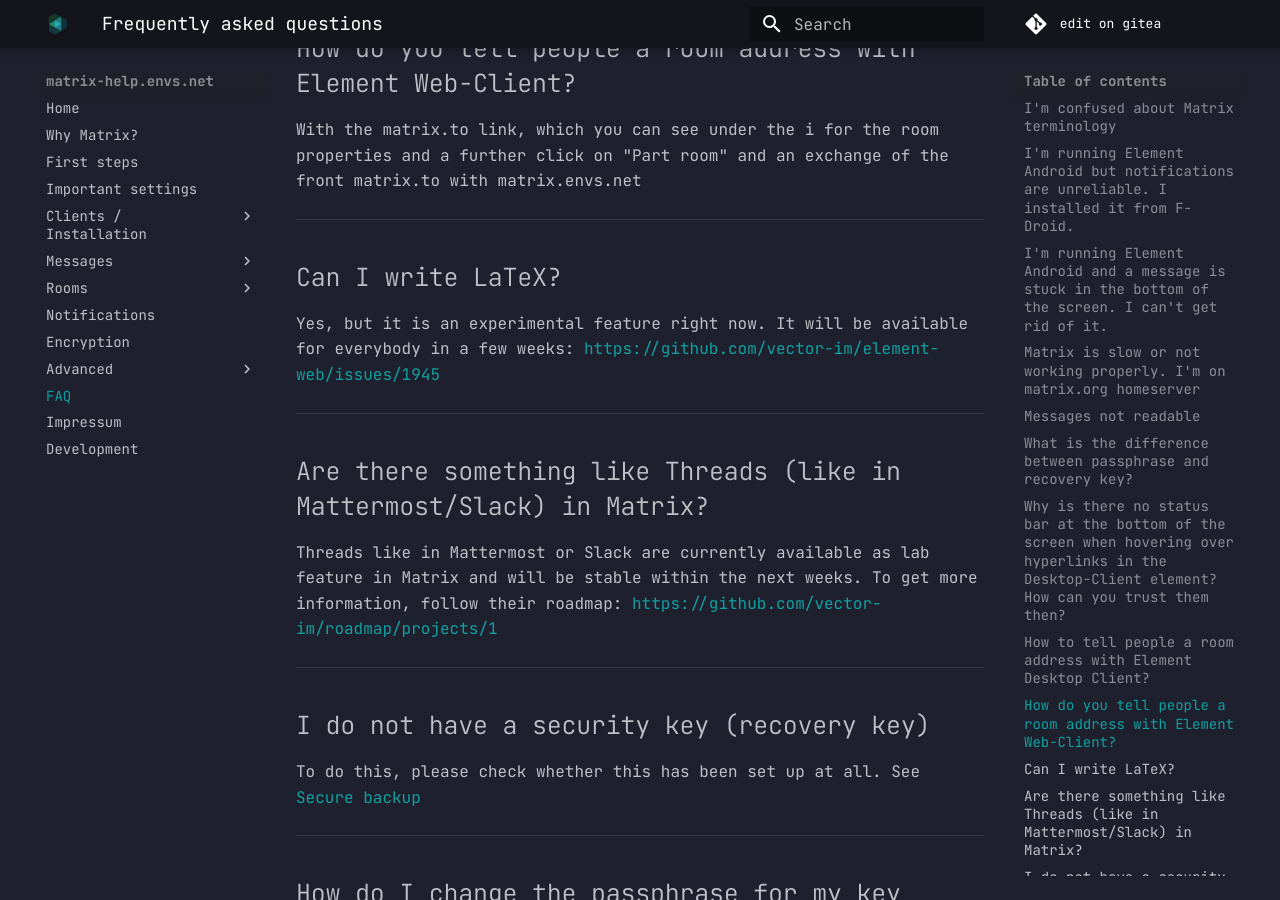
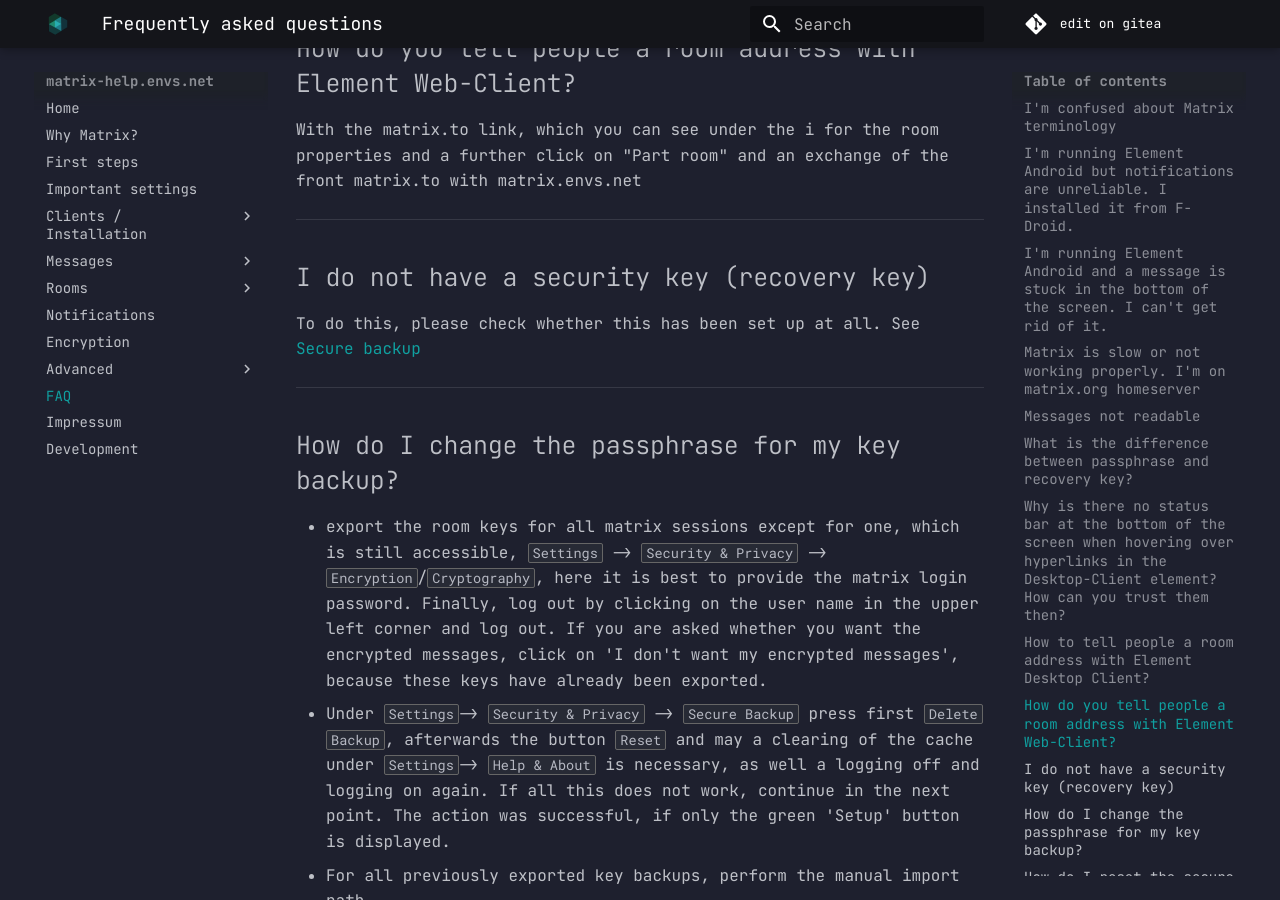
Before and after one commit to envs-net/matrix-doc, an MkDocs documentation site: the page built from docs/faq.md, in a window 1280 px wide and 900 px high, scrolled down 3292 px. Built offline with MkDocs 1.6.1 and Material for MkDocs 9.7.7, drawn with Linux system fonts in a browser that asks for light colours; some of the changed text lies outside the part shown.

Commit message:
update some outdated informations

```diff
--- a/docs/faq.md
+++ b/docs/faq.md
@@ -67,16 +67,6 @@ With the matrix.to link, which you can see under the i for the room properties a
 
 ## How do you tell people a room address with Element Web-Client?
 With the matrix.to link, which you can see under the i for the room properties and a further click on "Part room" and an exchange of the front matrix.to with matrix.envs.net
-
-***
-
-## Can I write LaTeX?
-Yes, but it is an experimental feature right now. It will be available for everybody in a few weeks: [https://github.com/vector-im/element-web/issues/1945](https://github.com/vector-im/element-web/issues/1945)
-
-***
-
-## Are there something like Threads (like in Mattermost/Slack) in Matrix?
-Threads like in Mattermost or Slack are currently available as lab feature in Matrix and will be stable within the next weeks. To get more information, follow their roadmap: [https://github.com/vector-im/roadmap/projects/1](https://github.com/vector-im/roadmap/projects/1)
 
 ***
 
```
Also changed, not shown: docs/advanced/abuse_management.md (+2 -2 lines), docs/index.md (+3 -3 lines).
